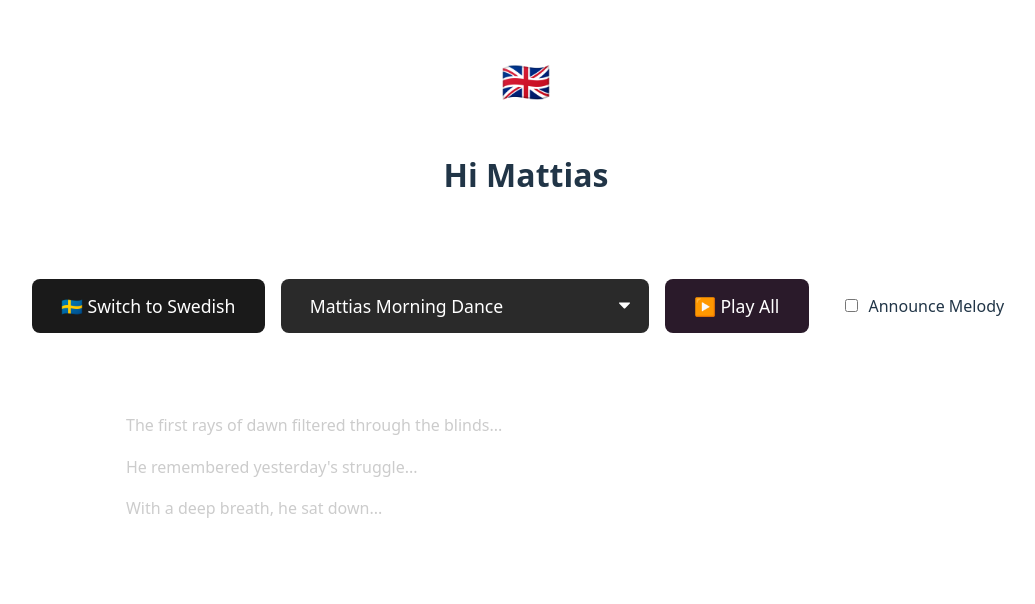
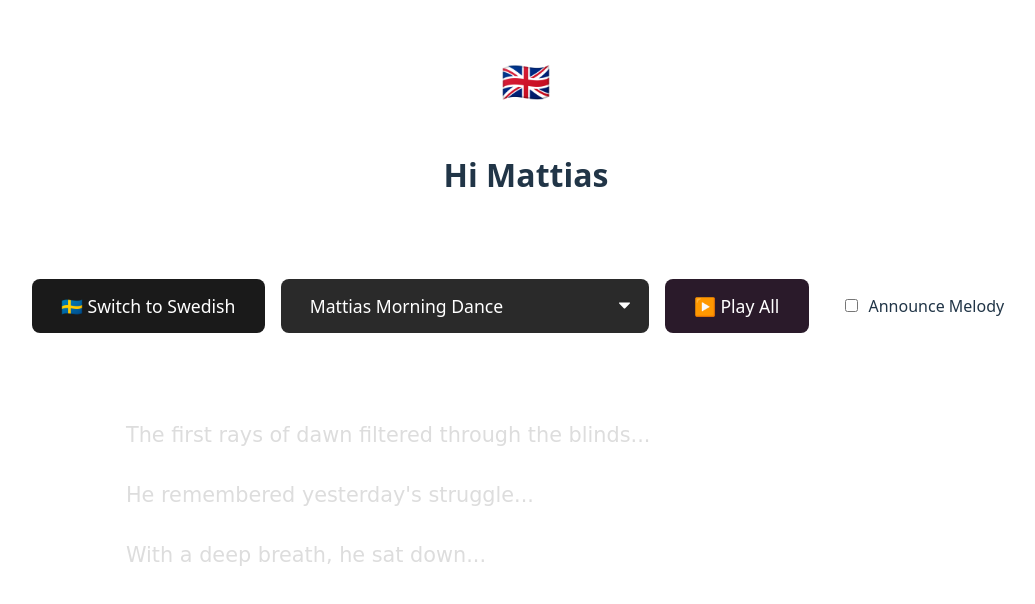
Before and after one commit to nikteg/mattias-music, a React (Vite) app: page / in a window 1280 px wide. Shown: the top 604 px of the page, without its empty margins (114-1149 px from the left). Built offline with nearby package versions, Linux system fonts and the light colour scheme.

Commit message:
style: Increase font size and set fun font for placeholder text

```diff
--- a/src/App.css
+++ b/src/App.css
@@ -168,14 +168,16 @@ h1 {
 }
 
 .placeholder-text-container {
-  margin-top: 2rem; /* Space above the text area */
-  max-width: 800px; /* Limit width for readability */
-  width: 90%; /* Responsive width */
-  text-align: left; /* Align text left for readability */
-  color: #ccc; /* Lighter text color */
-  line-height: 1.6; /* Improve line spacing */
+  margin-top: 2rem;
+  max-width: 800px;
+  width: 90%;
+  text-align: left;
+  color: #ddd; /* Slightly brighter text */
+  line-height: 1.7; /* Increase line spacing a bit more */
+  font-size: 1.3em; /* Increase base font size */
+  font-family: 'Comic Sans MS', 'Chalkduster', 'cursive', sans-serif; /* Fun font stack */
 }
 
 .placeholder-text-container p {
-  margin-bottom: 1em; /* Space between paragraphs */
+  margin-bottom: 1.2em; /* Slightly more space between paragraphs */
 }
```
